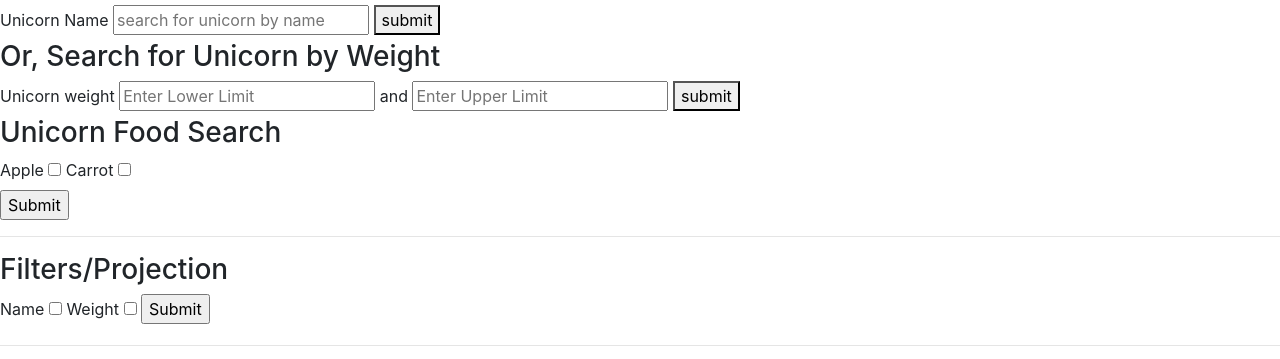
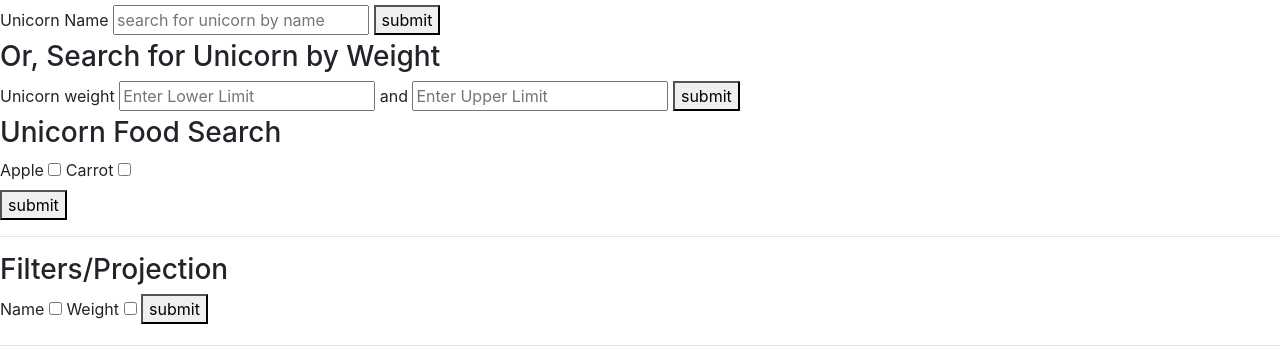
Before and after one commit to Abdo-Abuharrus211/Comp1537-A3-frontend, a plain HTML site: page index.html in a window 1280 px wide. Shown: the part 93-452 px from the top of the page. Drawn offline with nearby package versions, Linux system fonts and the light colour scheme.

Commit message:
fix buttons

```diff
--- a/index.html
+++ b/index.html
@@ -39,7 +39,7 @@
         <label> Carrot </label>
         <input type="checkbox" id="carrotCheckbox" value="carrot">
         <br>
-        <input type="submit" id="foodSearchButton" value="Submit">
+        <button id="foodSearchButton">submit</button>
     </form>
 
     <hr>
@@ -50,7 +50,7 @@
         <input type="checkbox" id="nameCheckbox" value="name">
         <label> Weight </label>
         <input type="checkbox" id="weightCheckbox" value="weight">
-        <input type="submit" id="filterSubmitButton" value="Submit">
+        <button id="filterSubmitButton">submit</button>
     </form>
     <hr>
     <h1>Results</h1>
```
